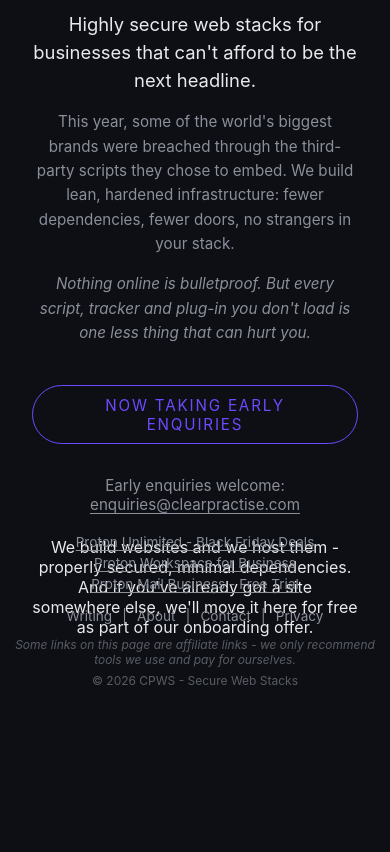
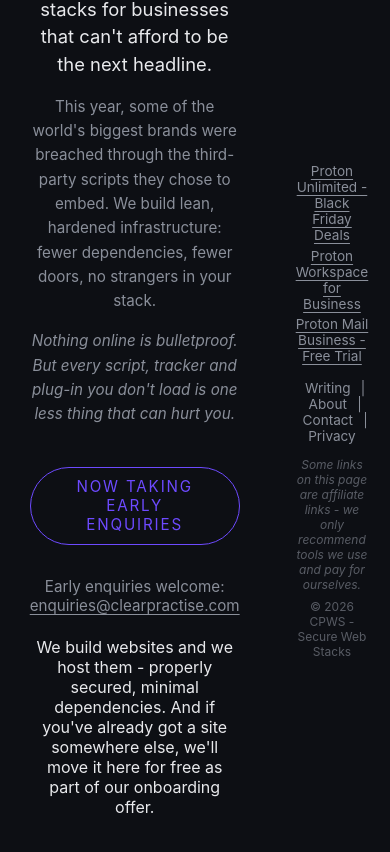
Before and after one commit to Verus-Kael/clearpractise-site, a plain HTML site: page index.html in a window 390 px wide. Shown: the part 132-984 px from the top of the page. Before the commit the page ends 844 px from the top, so only its background shows below. Drawn offline with Linux system fonts and the light colour scheme.

Commit message:
Mobile fix: footer flows below content on small screens

```diff
--- a/index.html
+++ b/index.html
@@ -79,6 +79,8 @@
     .nav-toggle:checked ~ .nav-btn span { background:transparent; }
     .nav-toggle:checked ~ .nav-btn span::before { transform:translateY(8px) rotate(45deg); }
     .nav-toggle:checked ~ .nav-btn span::after { transform:translateY(-8px) rotate(-45deg); }
+    main { padding-bottom: 3rem; }
+    footer { position: static; margin-top: 3rem; padding: 0 1.5rem 2rem; }
   }
   /* footer + offer */
   .offer { margin-top:1.4rem; font-size:1rem; }
```
